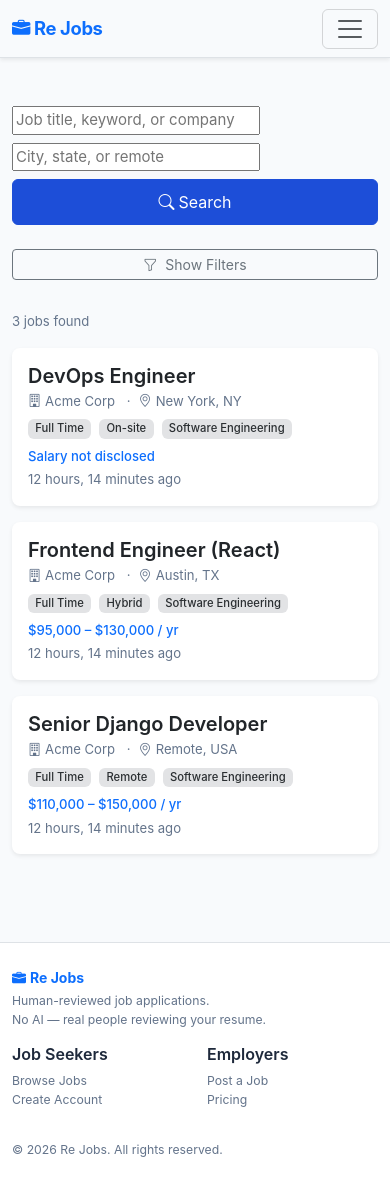
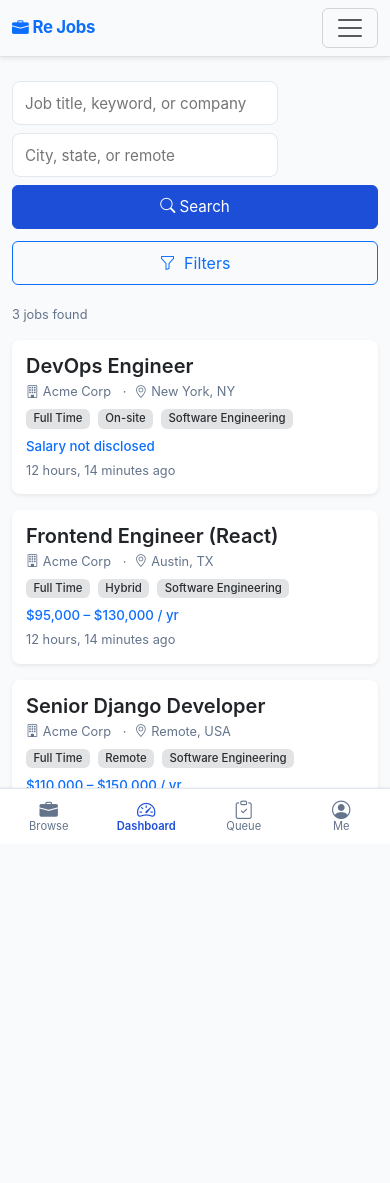
Before and after one commit to lord3nd3r/rejobs, a Django app: page / in a window 390 px wide. After the commit the page ends 831 px from the top, so only its background shows below. Run offline with Django 5.2, Linux system fonts and the light colour scheme; a user stored in the database is signed in; data comes from the database, SQL or seed files in the repository; some libraries are stand-ins or nearby versions.

Commit message:
feat(mobile): professional app-like redesign for phones
- Add fixed bottom tab nav (_bottom_nav.html) with role-aware actions (Browse, Dashboard, Post/Apps/Queue, Me/SignIn) for native app feel on mobile.
- Hide footer on xs/sm (d-none d-lg-block wrapper in base) to prevent double bottom chrome.
- Comprehensive @media (max-width:576px) in main.css: 44px+ touch targets, tighter spacing (reduced py/mb/my), improved dark-mode form inputs (borders + bg using vars, fixes gray-on-gray seen in screenshot), compact cards/headers, safe-area-inset.
- Polish jobs list: stronger 'Filters' trigger (primary outline, shorter label) + search input styling.
- Addresses user feedback: 'still looks like shit on mobile', 'make it look like an app? something professional?' while obeying clean/professional/no-fancy spec.
- Verified: python check + test client render (anon + auth) confirms markup.
- Per CLAUDE: read-first, minimal surface (additive only), no logic changes, progress/learned updated.

Screenshot diagnosis: https://sharey.org/pQUzuP.jpg (jobs list dark, input contrast + missing app chrome were key issues).

```diff
--- a/static/css/main.css
+++ b/static/css/main.css
@@ -158,3 +158,206 @@ footer {
 
 /* Alert tag fixes for Django messages */
 .alert-error { @extend .alert-danger; }
+
+/* ============================================================
+   Mobile App-like Professional Styles (max-width 576px)
+   - Makes site feel like a clean native app on phones
+   - Larger touch targets (min 44-48px)
+   - Tighter spacing, better form contrast (esp. dark mode)
+   - Fixed bottom tab nav (see _bottom_nav.html)
+   - Safe area support for modern phones
+   - No fancy graphics/animations; uses existing CSS vars + Bootstrap
+   ============================================================ */
+@media (max-width: 576px) {
+  /* App shell spacing: tighter than desktop, room for bottom nav */
+  body {
+    font-size: 0.95rem;
+  }
+  .container {
+    padding-left: 0.75rem;
+    padding-right: 0.75rem;
+  }
+  main {
+    padding-top: 0.75rem !important;
+    padding-bottom: 64px !important; /* clear fixed bottom nav + safe area */
+  }
+
+  /* Navbar more compact on mobile */
+  .navbar {
+    min-height: 52px;
+  }
+  .navbar-brand {
+    font-size: 1.05rem;
+  }
+
+  /* Search inputs: better app-like appearance, strong contrast in both themes */
+  .search-bar input,
+  .search-bar .form-control {
+    height: 44px;
+    border: 1px solid var(--rj-border);
+    background-color: var(--rj-white);
+    border-radius: 0.5rem;
+    font-size: 0.95rem;
+    padding: 0.5rem 0.75rem;
+  }
+  .search-bar input:focus,
+  .search-bar .form-control:focus {
+    border-color: var(--rj-primary);
+    box-shadow: 0 0 0 3px rgba(29, 78, 216, 0.12);
+    background-color: var(--rj-white);
+  }
+  [data-bs-theme="dark"] .search-bar input,
+  [data-bs-theme="dark"] .search-bar .form-control {
+    background-color: #1e293b;
+    color: var(--rj-text);
+  }
+  .search-bar .btn {
+    height: 44px;
+    font-size: 0.95rem;
+  }
+
+  /* Filter trigger: make more prominent (app action) */
+  .btn-outline-secondary.d-lg-none {
+    border-color: var(--rj-border);
+    color: var(--rj-text);
+    background: var(--rj-white);
+    min-height: 44px;
+    font-size: 0.9rem;
+  }
+  [data-bs-theme="dark"] .btn-outline-secondary.d-lg-none {
+    background: #1e293b;
+  }
+
+  /* General buttons: guaranteed thumb-friendly tap targets */
+  .btn {
+    min-height: 44px;
+    padding-top: 0.5rem;
+    padding-bottom: 0.5rem;
+  }
+  .btn-sm {
+    min-height: 40px;
+    font-size: 0.8rem;
+  }
+
+  /* Cards tighter on mobile for density without cramping */
+  .card-body {
+    padding: 0.875rem !important;
+  }
+  .card-header {
+    padding: 0.5rem 0.875rem !important;
+  }
+
+  /* Typography scale down for mobile headers */
+  h1.h4, .h4 {
+    font-size: 1.05rem;
+    margin-bottom: 0.5rem !important;
+  }
+  .text-muted.small {
+    font-size: 0.8rem;
+  }
+
+  /* Dashboard stat cards: more compact grid feel */
+  .stat-card {
+    padding: 0.5rem !important;
+  }
+  .stat-card .display-6 {
+    font-size: 1.25rem;
+  }
+
+  /* Form controls everywhere (apply, login, filters, etc.) */
+  .form-control,
+  .form-select {
+    min-height: 44px;
+    border: 1px solid var(--rj-border);
+    background-color: var(--rj-white);
+  }
+  [data-bs-theme="dark"] .form-control,
+  [data-bs-theme="dark"] .form-select {
+    background-color: #1e293b;
+    color: var(--rj-text);
+  }
+  .form-control:focus,
+  .form-select:focus {
+    border-color: var(--rj-primary);
+    box-shadow: 0 0 0 3px rgba(29, 78, 216, 0.12);
+  }
+
+  /* Reduce some vertical whitespace */
+  .my-4 {
+    margin-top: 0.75rem !important;
+    margin-bottom: 0.75rem !important;
+  }
+  .mb-4 {
+    margin-bottom: 0.75rem !important;
+  }
+  .py-5 {
+    padding-top: 1.25rem !important;
+    padding-bottom: 1.25rem !important;
+  }
+  .py-4 {
+    padding-top: 0.75rem !important;
+    padding-bottom: 0.75rem !important;
+  }
+
+  /* Job cards: ensure no overflow, good tap */
+  .card {
+    margin-bottom: 0.5rem;
+  }
+
+  /* Tables (my apps, applicants): scrollable already, compact */
+  .table {
+    font-size: 0.85rem;
+  }
+
+  /* Bottom tab nav — the key "looks like an app" element */
+  .app-bottom-nav {
+    position: fixed;
+    bottom: 0;
+    left: 0;
+    right: 0;
+    z-index: 1030;
+    display: flex;
+    justify-content: space-around;
+    align-items: center;
+    background-color: var(--rj-white);
+    border-top: 1px solid var(--rj-border);
+    height: 56px;
+    padding-bottom: env(safe-area-inset-bottom, 0);
+    box-shadow: 0 -1px 2px rgba(0, 0, 0, 0.06);
+    font-size: 0.7rem;
+  }
+  [data-bs-theme="dark"] .app-bottom-nav {
+    background-color: #1e293b;
+    border-top-color: #334155;
+  }
+  .app-bottom-nav a {
+    flex: 1 1 0;
+    display: flex;
+    flex-direction: column;
+    align-items: center;
+    justify-content: center;
+    color: var(--rj-muted);
+    text-decoration: none;
+    min-height: 48px; /* WCAG touch target */
+    padding: 2px 4px;
+    border-radius: 4px;
+  }
+  .app-bottom-nav a.active {
+    color: var(--rj-primary);
+    font-weight: 600;
+  }
+  .app-bottom-nav a i {
+    font-size: 1.15rem;
+    line-height: 1;
+    margin-bottom: 1px;
+  }
+  .app-bottom-nav span {
+    line-height: 1;
+    margin-top: 1px;
+  }
+
+  /* Hide some decorative on very small if needed; keep professional */
+  .divider-label {
+    font-size: 0.7rem;
+  }
+}
--- a/templates/base.html
+++ b/templates/base.html
@@ -44,7 +44,12 @@
     {% block content %}{% endblock %}
   </main>
 
-  {% include 'partials/_footer.html' %}
+  {% include 'partials/_bottom_nav.html' %}
+
+  {# Footer hidden on mobile (xs/sm) to avoid overlapping bottom tab nav; shown on desktop #}
+  <div class="d-none d-lg-block">
+    {% include 'partials/_footer.html' %}
+  </div>
 
   <script src="https://cdn.jsdelivr.net/npm/bootstrap@5.3.3/dist/js/bootstrap.bundle.min.js"></script>
   <script src="{% static 'js/main.js' %}"></script>
--- a/templates/jobs/list.html
+++ b/templates/jobs/list.html
@@ -27,8 +27,8 @@
   <div class="row">
     <!-- Sidebar filters (collapsible on mobile) -->
     <div class="col-12 col-lg-3 mb-4">
-      <button class="btn btn-sm btn-outline-secondary d-lg-none w-100 mb-2" type="button" data-bs-toggle="collapse" data-bs-target="#jobFilters" aria-expanded="false" aria-controls="jobFilters">
-        <i class="bi bi-funnel me-1"></i> Show Filters
+      <button class="btn btn-outline-primary d-lg-none w-100 mb-2" type="button" data-bs-toggle="collapse" data-bs-target="#jobFilters" aria-expanded="false" aria-controls="jobFilters">
+        <i class="bi bi-funnel me-1"></i> Filters
       </button>
       <div class="collapse d-lg-block" id="jobFilters">
         <div class="card border-0 shadow-sm">
--- /dev/null
+++ b/templates/partials/_bottom_nav.html
@@ -0,0 +1,51 @@
+{% comment %}
+Mobile-only bottom tab navigation for app-like experience on phones.
+Role-aware links. Hidden on lg+ (desktop uses top navbar + sidebar).
+Active state based on path (simple, no extra logic).
+Uses CSS vars for theme. Touch-friendly 48px+ targets.
+Safe-area-inset for notched devices.
+{% endcomment %}
+<nav class="app-bottom-nav d-lg-none" aria-label="Primary navigation">
+  <a href="{% url 'jobs:list' %}" class="{% if '/jobs' in request.path %}active{% endif %}">
+    <i class="bi bi-briefcase-fill"></i>
+    <span>Browse</span>
+  </a>
+
+  {% if user.is_authenticated %}
+    <a href="{% url 'dashboard:home' %}" class="{% if '/dashboard' in request.path or request.path == '/' %}active{% endif %}">
+      <i class="bi bi-speedometer2"></i>
+      <span>Dashboard</span>
+    </a>
+
+    {% if user.is_employer_user %}
+      <a href="{% url 'jobs:post' %}" class="{% if '/jobs/post' in request.path %}active{% endif %}">
+        <i class="bi bi-plus-circle"></i>
+        <span>Post</span>
+      </a>
+    {% elif user.is_jobseeker_user %}
+      <a href="{% url 'applications:my_applications' %}" class="{% if '/applications' in request.path %}active{% endif %}">
+        <i class="bi bi-file-earmark-text"></i>
+        <span>Apps</span>
+      </a>
+    {% elif user.is_reviewer_user or user.is_admin_user %}
+      <a href="{% url 'reviews:dashboard' %}" class="{% if '/reviews' in request.path %}active{% endif %}">
+        <i class="bi bi-clipboard-check"></i>
+        <span>Queue</span>
+      </a>
+    {% endif %}
+
+    <a href="{% url 'accounts:profile' %}" class="{% if '/accounts/profile' in request.path %}active{% endif %}">
+      <i class="bi bi-person-circle"></i>
+      <span>Me</span>
+    </a>
+  {% else %}
+    <a href="{% url 'accounts:login' %}" class="{% if '/login' in request.path %}active{% endif %}">
+      <i class="bi bi-box-arrow-in-right"></i>
+      <span>Sign In</span>
+    </a>
+    <a href="{% url 'accounts:register' %}" class="{% if '/register' in request.path %}active{% endif %}">
+      <i class="bi bi-person-plus"></i>
+      <span>Join</span>
+    </a>
+  {% endif %}
+</nav>
```
